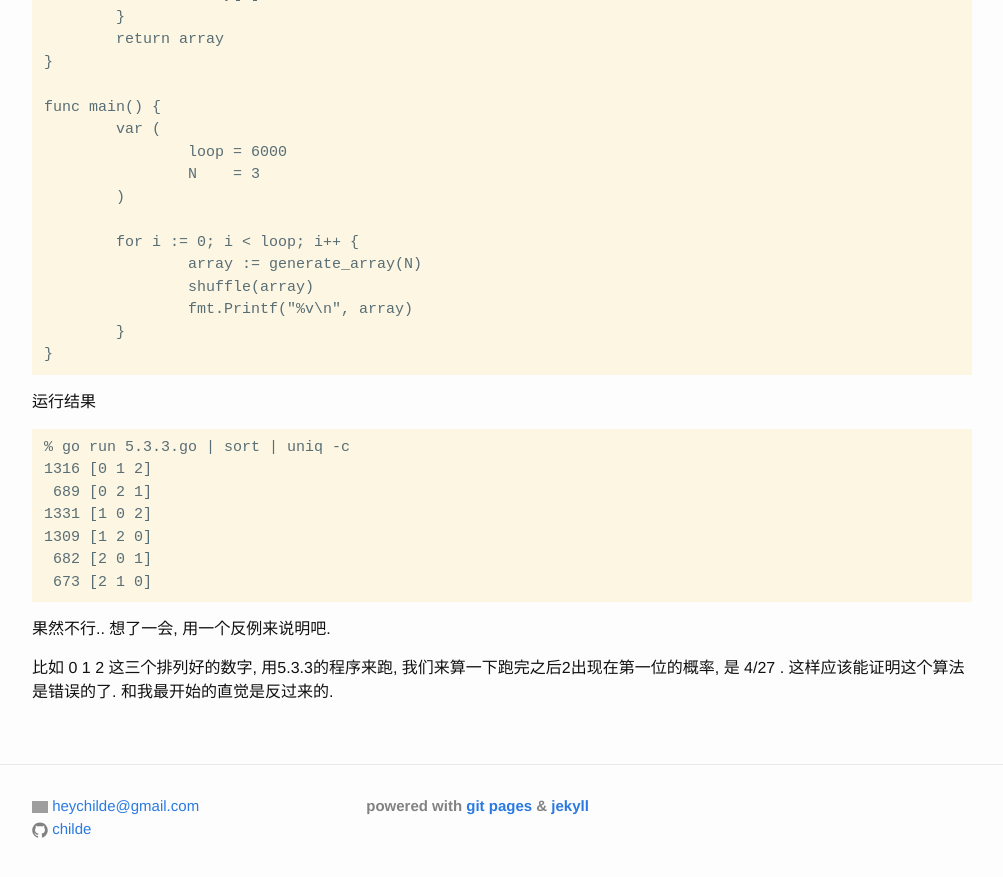
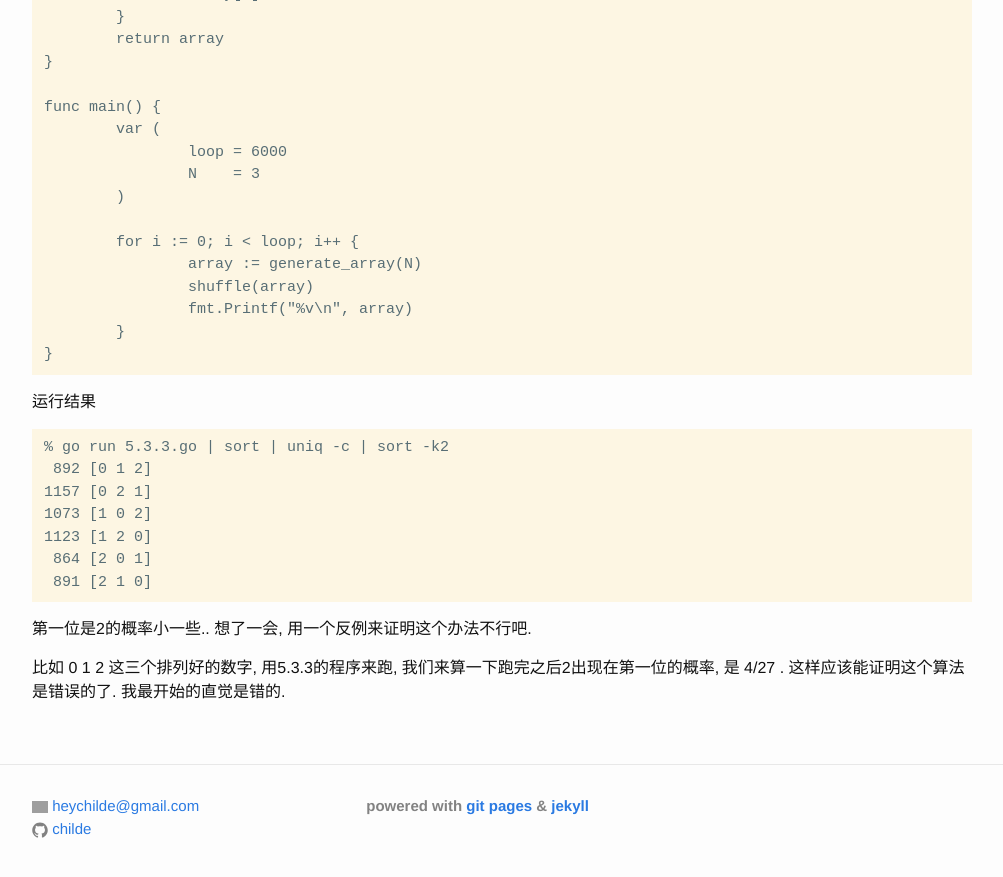
Before and after one commit to childe/ohmycat, a Jekyll site: the page built from _posts/2018-11-20-Introduction-to-Algorithms-5.md, in a window 1280 px wide and 900 px high, scrolled down 3767 px. Shown: the top 877 px of the window, without its empty margins (138-1141 px from the left). Built offline with Jekyll 4.4.1, drawn with Linux system fonts in a browser that asks for light colours; grey boxes are pictures that could not be loaded.

Commit message:
modified:   _posts/2018-11-20-Introduction-to-Algorithms-5.md

````diff
--- a/_posts/2018-11-20-Introduction-to-Algorithms-5.md
+++ b/_posts/2018-11-20-Introduction-to-Algorithms-5.md
@@ -189,15 +189,15 @@ func main() {
 运行结果
 
 ```
-% go run 5.3.3.go | sort | uniq -c
-1316 [0 1 2]
- 689 [0 2 1]
-1331 [1 0 2]
-1309 [1 2 0]
- 682 [2 0 1]
- 673 [2 1 0]
+% go run 5.3.3.go | sort | uniq -c | sort -k2
+ 892 [0 1 2]
+1157 [0 2 1]
+1073 [1 0 2]
+1123 [1 2 0]
+ 864 [2 0 1]
+ 891 [2 1 0]
 ```
 
-果然不行.. 想了一会, 用一个反例来说明吧.
+第一位是2的概率小一些.. 想了一会, 用一个反例来证明这个办法不行吧.
 
-比如 0 1 2 这三个排列好的数字, 用5.3.3的程序来跑, 我们来算一下跑完之后2出现在第一位的概率, 是 4/27 . 这样应该能证明这个算法是错误的了. 和我最开始的直觉是反过来的.
+比如 0 1 2 这三个排列好的数字, 用5.3.3的程序来跑, 我们来算一下跑完之后2出现在第一位的概率, 是 4/27 . 这样应该能证明这个算法是错误的了. 我最开始的直觉是错的.
````
